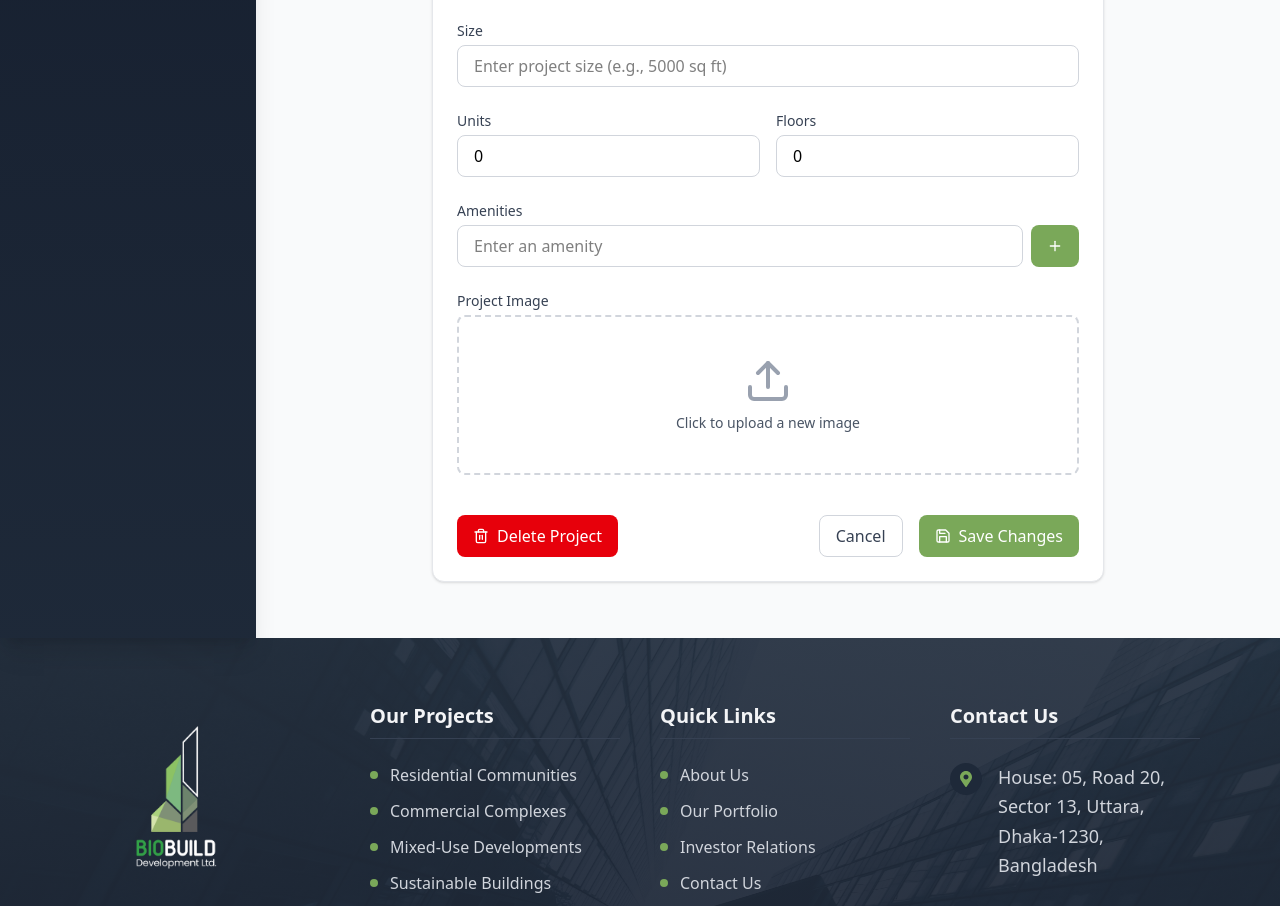
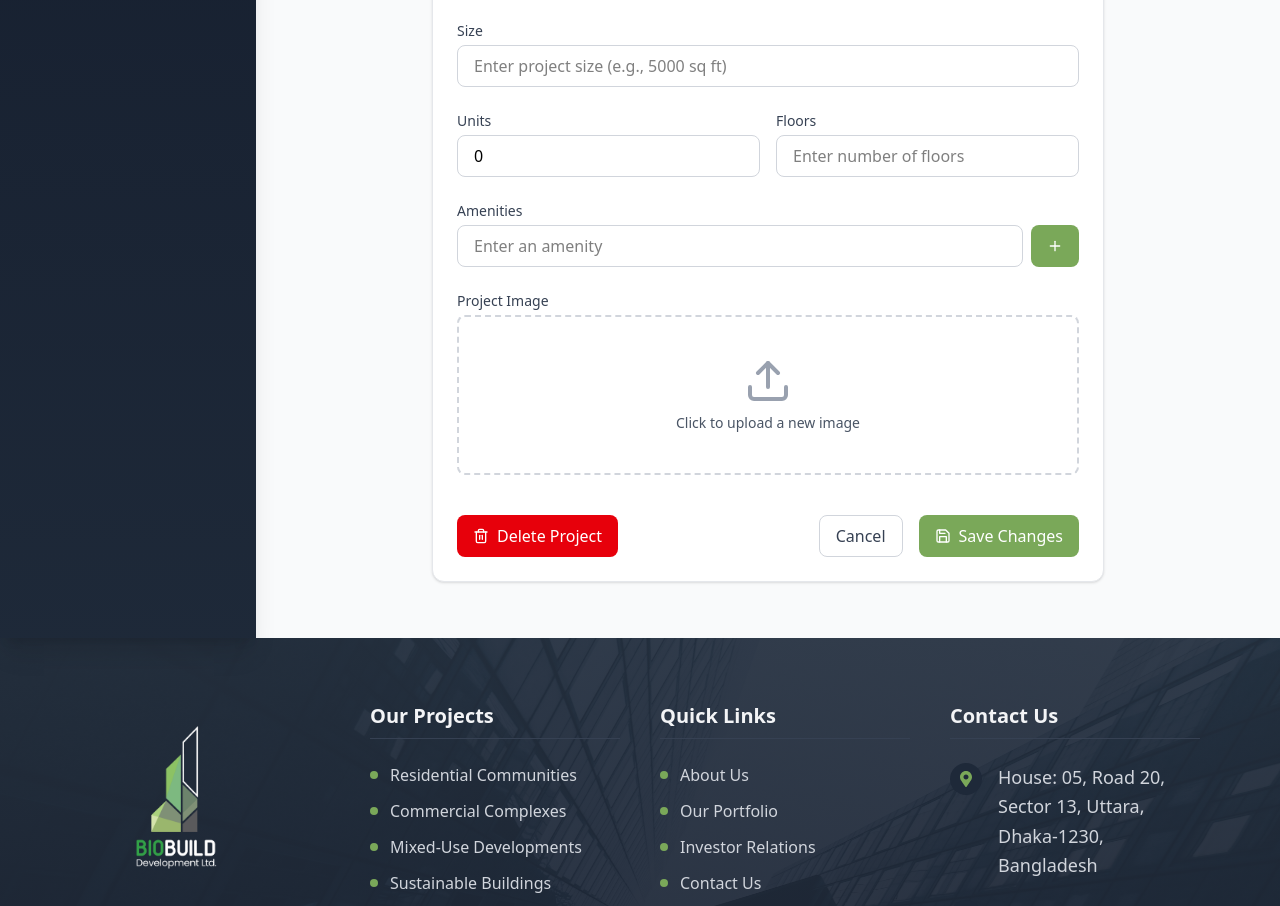
Before and after one commit to Kamiaaa/biobuild, a Next.js app: page /projects/crud/edit in a window 1280 px wide. Shown: the part 960-1866 px from the top of the page. Built offline with nearby package versions, Linux system fonts and the light colour scheme.

Commit message:
project crud edit page updated

```diff
--- a/app/projects/crud/edit/page.tsx
+++ b/app/projects/crud/edit/page.tsx
@@ -17,7 +17,7 @@ interface Project {
   description: string;
   size: string;
   units: number;
-  floors: number;
+  floors: string;
   amenities: string[];
   image: string;
 }
@@ -38,7 +38,7 @@ const EditProjectContent = () => {
     description: '',
     size: '',
     units: 0,
-    floors: 0,
+    floors: '',
     amenities: [],
     image: ''
   });
@@ -369,7 +369,7 @@ const EditProjectContent = () => {
                     Floors
                   </label>
                   <input
-                    type="number"
+                    type="text"
                     id="floors"
                     name="floors"
                     value={form.floors}
```
